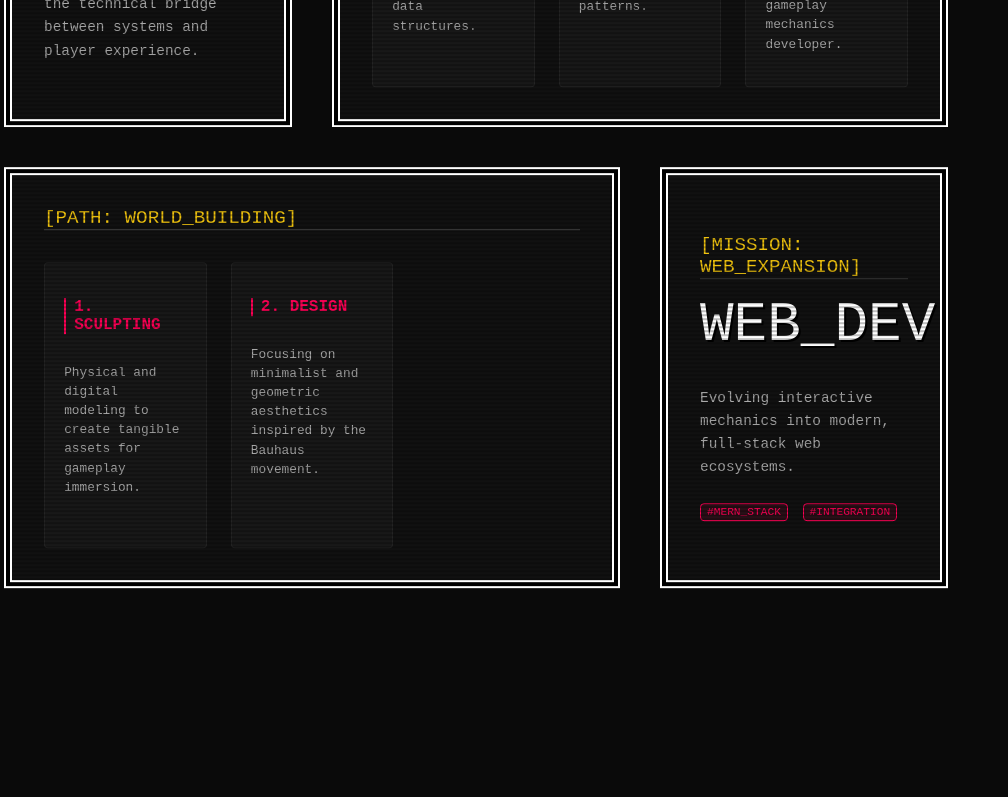
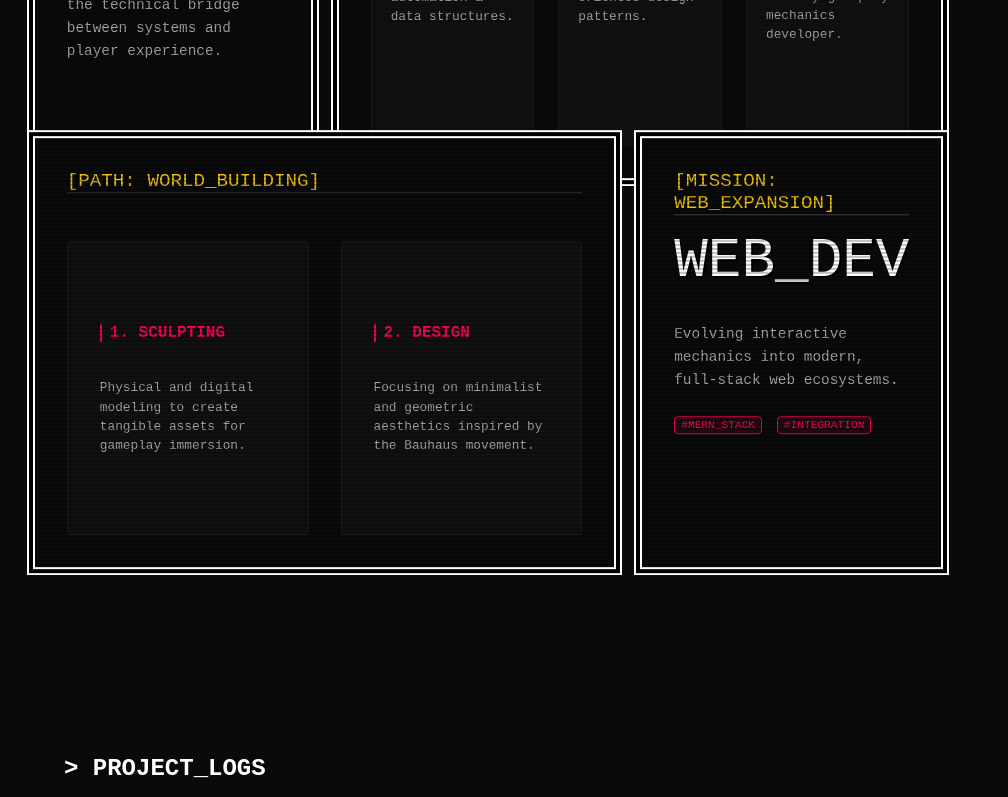
Before and after one commit to apr45/is117-GameDevPortfolio, a React (Vite) app: page / in a window 1280 px wide. Shown: the part 1251-2048 px from the top of the page, without its empty margins (0-1008 px from the left). Built offline with nearby package versions, Linux system fonts and the light colour scheme.

Commit message:
fixing arrangement of pillar cards in hobbies box

```diff
--- a/src/components/AboutMe.tsx
+++ b/src/components/AboutMe.tsx
@@ -55,11 +55,11 @@ const AboutMe: React.FC = () => {
   </div>
 </div>
 
-        {/* BOX 3: CREATIVE PATH (Wide - Bottom Left) */}
+{/* BOX 3: CREATIVE PATH (Wide - Bottom Left) */}
 <div className={`${styles.statCard} ${styles.wideItem}`}>
   <span className={styles.itemHeader}>[PATH: WORLD_BUILDING]</span>
 
-  <div className={styles.modelGrid}>
+  <div className={styles.modelGridHobbies}>
     {/* HOBBY 1: SCULPTING */}
     <div className={styles.pillarCard}>
       <h3 className={styles.pillarTitle}>1. SCULPTING</h3>
--- a/src/styles/AboutMe.module.css
+++ b/src/styles/AboutMe.module.css
@@ -9,11 +9,16 @@
 
 .asymmetricGrid {
   display: grid;
+  /* Keep the 4-column structure but let it fill the screen */
   grid-template-columns: repeat(4, 1fr);
-  grid-template-rows: repeat(2, 1fr);
-  gap: 2rem;
-  width: 100%;
-  max-width: 1400px;
+  grid-template-rows: auto; /* Allow height to adjust based on content */
+  gap: 1.5rem; /* Slightly tighter gap for a cleaner dashboard look */
+
+  /* FORCE FULL WIDTH */
+  width: 98vw;
+  max-width: 100%;
+  padding: 20px;
+  box-sizing: border-box;
 }
 
 @keyframes float {
@@ -25,22 +30,18 @@
 /* Base style for all standard cards */
 .statCard {
   position: relative;
-  background: #111;
+  background: #0a0a0a;
   border: 2px solid #ffffff;
+  /* Double border effect */
   box-shadow:
     0 0 0 4px #000,
     0 0 0 6px #fff;
 
   padding: 2rem;
-  margin: 10px;
-  overflow: hidden;
-  z-index: 1;
-
-  /* Apply the smooth float by default */
-  min-height: 250px;
+  /* Ensure boxes stretch equally in height */
+  height: 100%;
   display: flex;
   flex-direction: column;
-  justify-content: center;
   animation: float 4s ease-in-out infinite;
   transition: all 0.3s ease;
 }
@@ -116,9 +117,39 @@
 .modelGrid {
   display: grid;
   grid-template-columns: repeat(3, 1fr);
-  gap: 1.5rem;
-  margin-top: 1rem;
-  flex: 1; /* Stretch to fill vertical space */
+  gap: 2rem;
+  width: 100%;
+  margin-top: auto; /* Pushes skills to the bottom of the card */
+}
+
+/* Specific layout for the 2-pillar hobby box */
+.modelGridHobbies {
+  display: grid;
+  /* Divide the space into 2 equal columns instead of 3 */
+  grid-template-columns: repeat(2, 1fr);
+  gap: 2rem;
+  margin-top: 2rem;
+  width: 100%;
+  flex: 1;
+}
+
+/* Ensure the cards within the 2-column grid stretch properly */
+.modelGridHobbies .pillarCard {
+  background: rgba(255, 255, 255, 0.03);
+  border: 1px solid rgba(255, 255, 255, 0.05);
+  padding: 2rem; /* Increased padding since the cards are now wider */
+  display: flex;
+  flex-direction: column;
+  justify-content: center;
+  transition: all 0.3s ease;
+}
+
+/* Maintain the pink accent styling for the hobby headers[cite: 8] */
+.wideItem:nth-child(3) .pillarTitle {
+  color: var(--accent-pink);
+  border-left: 2px solid var(--accent-pink);
+  padding-left: 10px;
+  margin-bottom: 1.5rem;
 }
 
 /* Vertical Sub-Items (Based on image reference[cite: 2]) */
```
